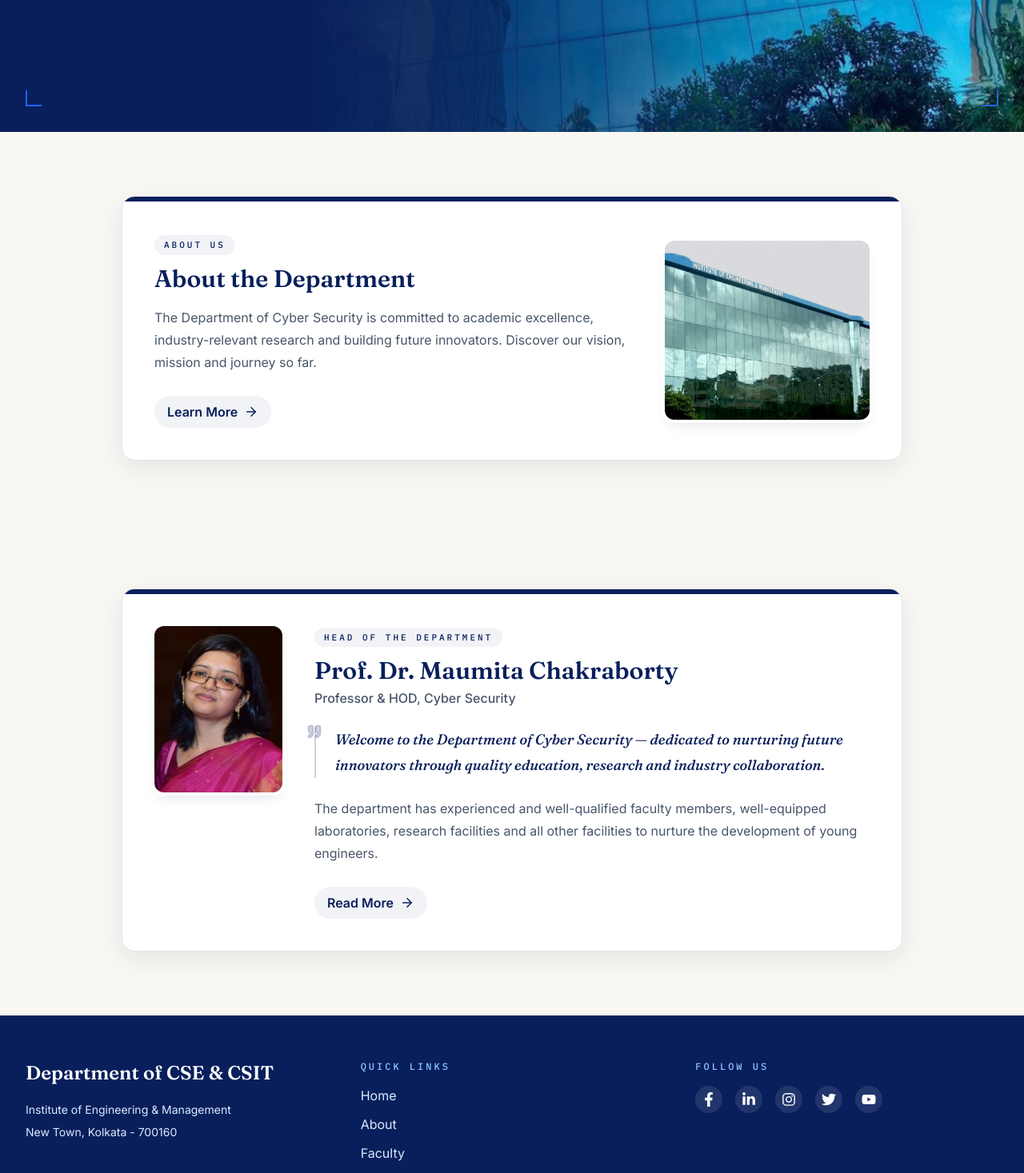
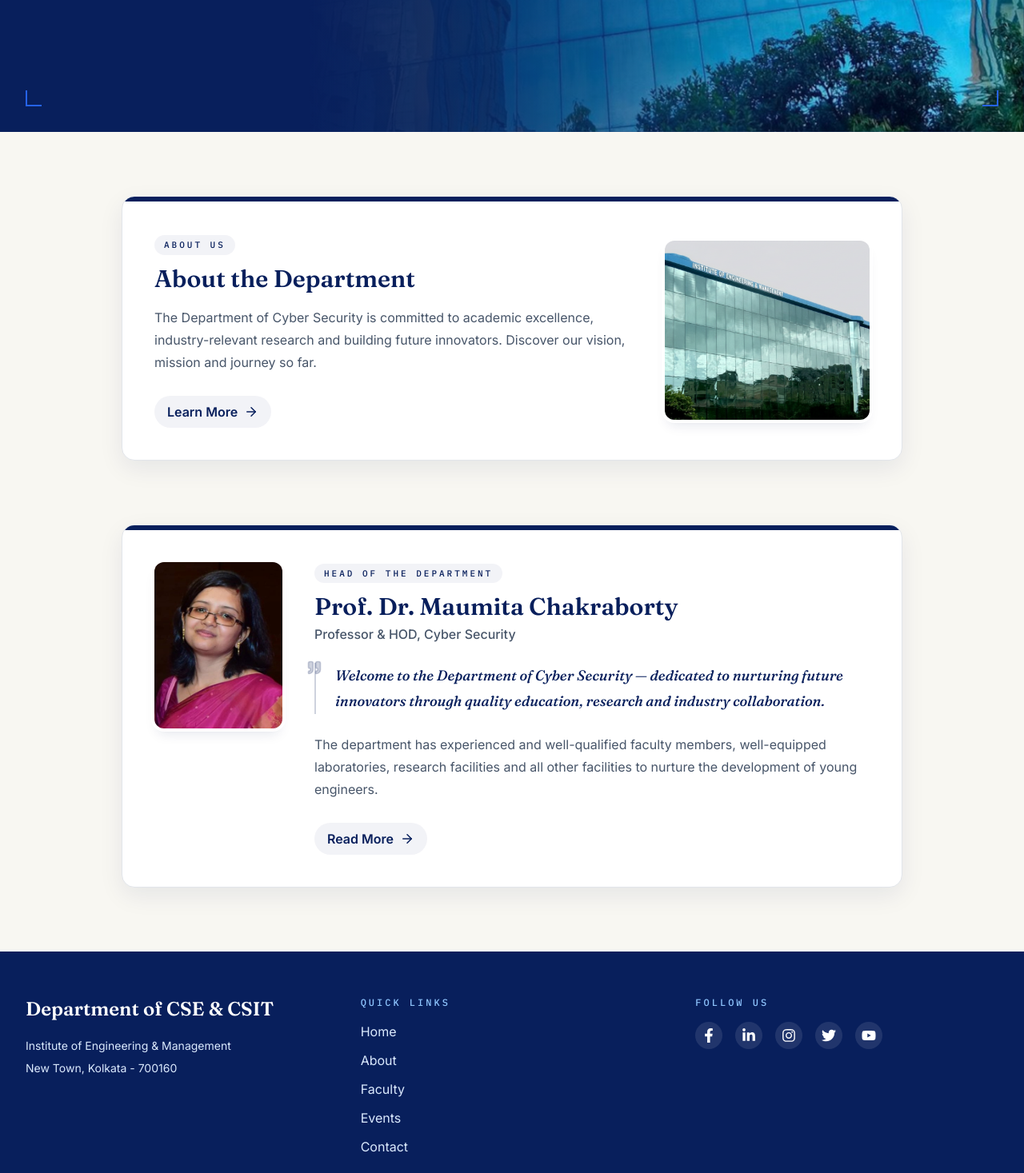
Before and after one commit to khushisoumya/iem-cst-csit-cs-nw, a React (Vite) app: page / in a window 1280 px wide. Shown: the part 515-1982 px from the top of the page at 80% size. Built offline with nearby package versions, Linux system fonts and the light colour scheme.

Commit message:
Update padding in AboutCard and HODCard components for improved layout

```diff
--- a/src/components/home/AboutCard.jsx
+++ b/src/components/home/AboutCard.jsx
@@ -4,7 +4,7 @@ import aboutImage from "../../assets/images/building2.png";
 
 function AboutCard() {
   return (
-    <section className="bg-paper py-20">
+    <section className="bg-paper pt-20 pb-10">
       <div className="max-w-5xl mx-auto px-6">
         <div className="group relative overflow-hidden rounded-2xl bg-white border border-line shadow-[0_10px_30px_rgba(8,31,92,0.08)] hover:shadow-[0_25px_50px_rgba(8,31,92,0.16)] transition-shadow duration-500">
           <div className="h-1.5 w-full bg-ink" />
--- a/src/components/home/HODCard.jsx
+++ b/src/components/home/HODCard.jsx
@@ -6,7 +6,7 @@ function HODCard() {
   const [expanded, setExpanded] = useState(false);
 
   return (
-    <section className="bg-paper py-20">
+    <section className="bg-paper pt-10 pb-20">
       <div className="max-w-5xl mx-auto px-6">
         <div className="group relative overflow-hidden rounded-2xl bg-white border border-line shadow-[0_10px_30px_rgba(8,31,92,0.08)] hover:shadow-[0_25px_50px_rgba(8,31,92,0.18)] transition-shadow duration-500">
           <div className="h-1.5 w-full bg-ink" />
```
